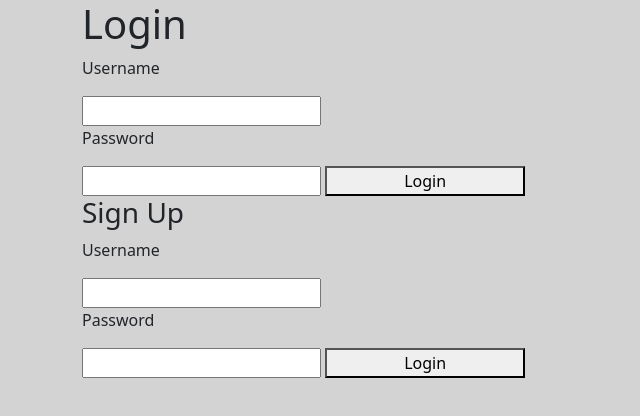
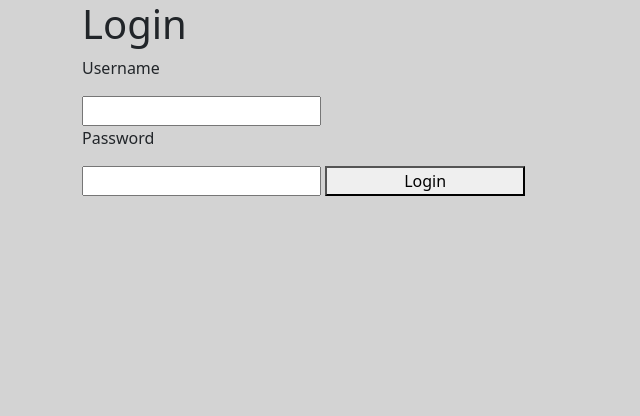
Before and after one commit to magire01/arPoetryServer, a website: page public/index.html in a window 1280 px wide. Shown: the whole page, without its empty margins (0-640 px from the left). Drawn offline with nearby package versions, Linux system fonts and the light colour scheme.

Commit message:
Updated App js

```diff
--- a/public/index.html
+++ b/public/index.html
@@ -26,16 +26,6 @@
             <button id="loginBtn">Login</button>
           </form>
         </div>
-        <div class="row">
-          <form>
-            <h3>Sign Up</h3>
-            <p>Username</p>
-            <input id="newUser"/>
-            <p>Password</p>
-            <input id="newPass" />
-            <button id="regUser">Login</button>
-          </form>
-        </div>
     </div>
 
     <!-- Optional JavaScript; choose one of the two! -->
```
Also changed, not shown: app.js (+7 -20 lines), 1 other file.
